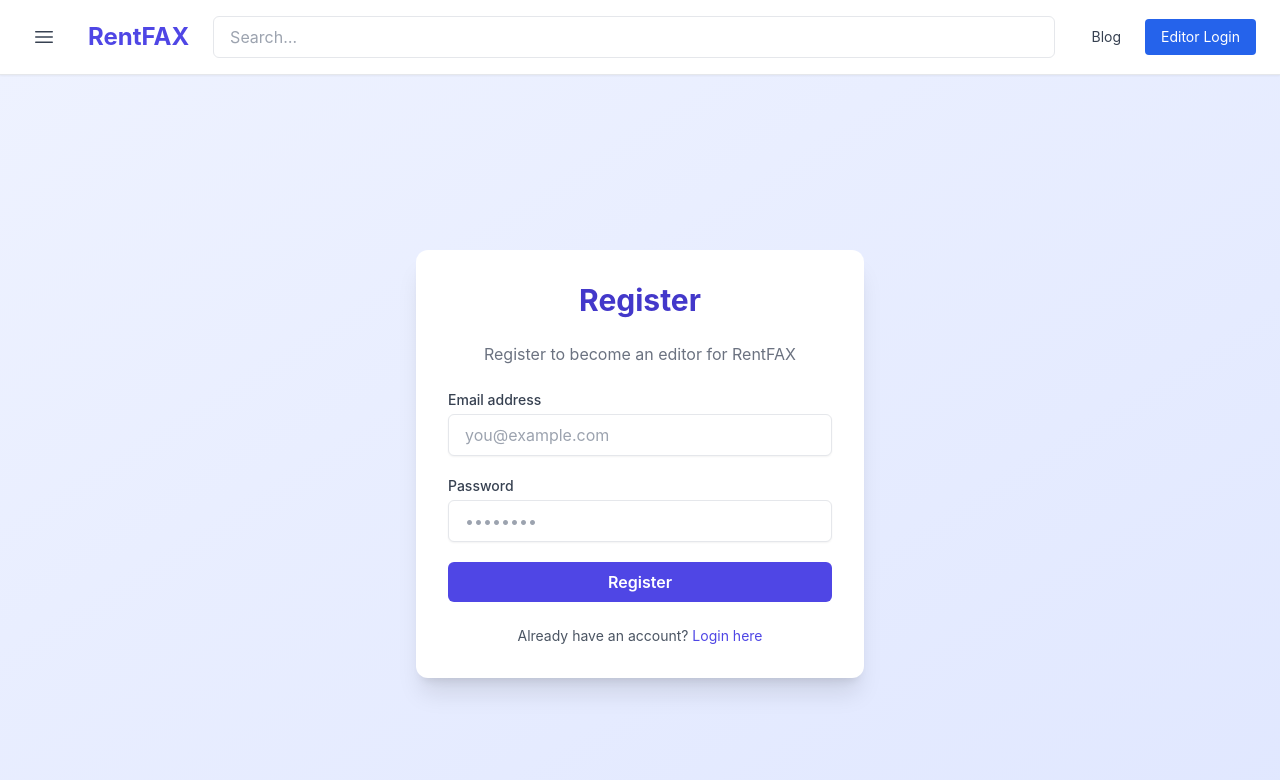
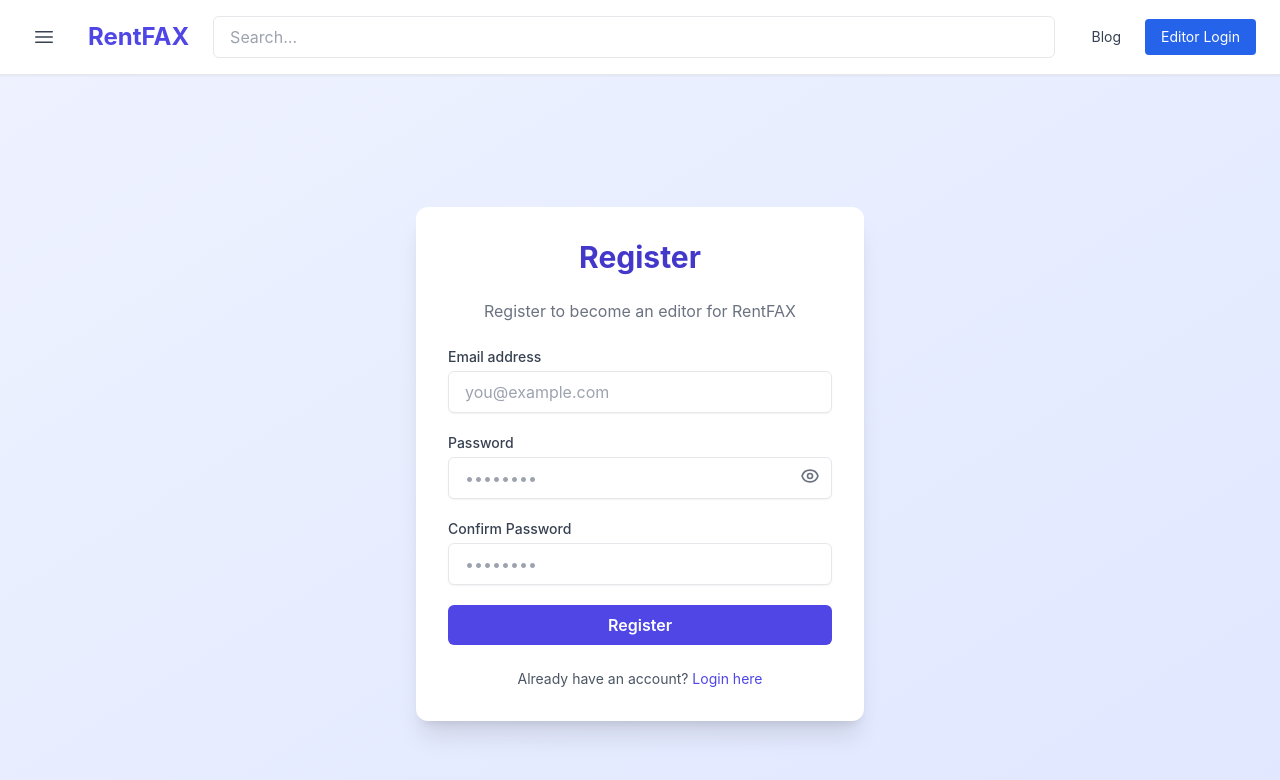
Before and after one commit to DHamilton-rentfax/rentfax-landing-page, a Next.js app: page /editor-register in a window 1280 px wide. Shown: the top 780 px of the page. Built offline with nearby package versions, Linux system fonts and the light colour scheme; no server answers.

Commit message:
update api.js and registration page.

```diff
--- a/lib/api.js
+++ b/lib/api.js
@@ -1,11 +1,13 @@
-// lib/api.js
-
 /**
  * A tiny fetch wrapper that mirrors axios.create(), always sending HttpOnly cookies.
  */
 function createAPI() {
+  const baseUrl = process.env.NEXT_PUBLIC_API_URL || '';
+
   async function request(url, options = {}) {
-    const res = await fetch(url, {
+    const fullUrl = url.startsWith('http') ? url : `${baseUrl}${url}`;
+
+    const res = await fetch(fullUrl, {
       credentials: 'include', // send HttpOnly cookie for auth
       ...options,
     });
--- a/pages/editor-register.jsx
+++ b/pages/editor-register.jsx
@@ -4,24 +4,42 @@
 import toast from "react-hot-toast";
 
 export default function EditorRegister() {
-  const [form, setForm] = useState({ email: "", password: "" });
+  const [form, setForm] = useState({ email: "", password: "", confirm: "" });
   const [loading, setLoading] = useState(false);
+  const [showPassword, setShowPassword] = useState(false);
+  const [strength, setStrength] = useState("Weak");
   const router = useRouter();
 
   // Update form fields
   const handleChange = (e) => {
-    setForm((prev) => ({ ...prev, [e.target.name]: e.target.value }));
+    const { name, value } = e.target;
+    setForm((prev) => ({ ...prev, [name]: value }));
+
+    if (name === "password") {
+      setStrength(evaluateStrength(value));
+    }
+  };
+
+  const evaluateStrength = (password) => {
+    if (password.length < 6) return "Weak";
+    if (/[A-Z]/.test(password) && /[0-9]/.test(password) && /[^a-zA-Z0-9]/.test(password))
+      return "Strong";
+    return "Medium";
+  };
+
+  const getStrengthColor = (level) => {
+    if (level === "Weak") return "bg-red-400";
+    if (level === "Medium") return "bg-yellow-400";
+    return "bg-green-500";
   };
 
   // Form submission
   const handleSubmit = async (e) => {
     e.preventDefault();
+    const { email, password, confirm } = form;
 
-    // Basic client-side validation
-    const { email, password } = form;
-
-    if (!email || !password) {
-      toast.error("Both email and password are required.");
+    if (!email || !password || !confirm) {
+      toast.error("All fields are required.");
       return;
     }
 
@@ -35,13 +53,18 @@
       return;
     }
 
+    if (password !== confirm) {
+      toast.error("Passwords do not match.");
+      return;
+    }
+
     setLoading(true);
 
     try {
       const res = await fetch("/api/auth/register", {
         method: "POST",
         headers: { "Content-Type": "application/json" },
-        body: JSON.stringify(form),
+        body: JSON.stringify({ email, password }),
       });
 
       const json = await res.json();
@@ -63,19 +86,15 @@
   return (
     <div className="min-h-screen bg-gradient-to-br from-indigo-50 to-indigo-100 flex items-center justify-center px-4">
       <div className="w-full max-w-md bg-white rounded-xl shadow-xl p-8 space-y-6">
-        <h2 className="text-3xl font-bold text-center text-indigo-700">
-          Register
-        </h2>
+        <h2 className="text-3xl font-bold text-center text-indigo-700">Register</h2>
         <p className="text-center text-gray-500">
           Register to become an editor for RentFAX
         </p>
 
         <form onSubmit={handleSubmit} className="space-y-5" noValidate>
+          {/* Email */}
           <div>
-            <label
-              htmlFor="email"
-              className="block text-sm font-medium text-gray-700"
-            >
+            <label htmlFor="email" className="block text-sm font-medium text-gray-700">
               Email address
             </label>
             <input
@@ -87,32 +106,86 @@
               placeholder="you@example.com"
               autoComplete="email"
               required
-              aria-required="true"
               className="mt-1 w-full px-4 py-2 border rounded-md shadow-sm focus:outline-none focus:ring-2 focus:ring-indigo-300"
             />
           </div>
 
+          {/* Password */}
           <div>
-            <label
-              htmlFor="password"
-              className="block text-sm font-medium text-gray-700"
-            >
+            <label htmlFor="password" className="block text-sm font-medium text-gray-700">
               Password
             </label>
+            <div className="relative">
+              <input
+                id="password"
+                name="password"
+                type={showPassword ? "text" : "password"}
+                value={form.password}
+                onChange={handleChange}
+                placeholder="••••••••"
+                autoComplete="new-password"
+                required
+                className="mt-1 w-full px-4 py-2 pr-10 border rounded-md shadow-sm focus:outline-none focus:ring-2 focus:ring-indigo-300"
+              />
+              <button
+                type="button"
+                onClick={() => setShowPassword((v) => !v)}
+                className="absolute inset-y-0 right-3 flex items-center text-gray-500"
+                aria-label={showPassword ? "Hide password" : "Show password"}
+              >
+                {showPassword ? (
+                  <svg xmlns="http://www.w3.org/2000/svg" className="h-5 w-5" fill="none"
+                    viewBox="0 0 24 24" stroke="currentColor">
+                    <path strokeLinecap="round" strokeLinejoin="round" strokeWidth={2}
+                      d="M13.875 18.825A10.05 10.05 0 0112 19.5c-5.523 0-10-4.477-10-10
+                      a9.959 9.959 0 011.175-4.875M6.675 6.675a10.05 10.05 0 011.125-1.125M15
+                      15l6-6m-2.122 2.122a10.05 10.05 0 01-1.125 1.125M9 9l-6 6" />
+                  </svg>
+                ) : (
+                  <svg xmlns="http://www.w3.org/2000/svg" className="h-5 w-5" fill="none"
+                    viewBox="0 0 24 24" stroke="currentColor">
+                    <path strokeLinecap="round" strokeLinejoin="round" strokeWidth={2}
+                      d="M15 12a3 3 0 11-6 0 3 3 0 016 0z" />
+                    <path strokeLinecap="round" strokeLinejoin="round" strokeWidth={2}
+                      d="M2.458 12C3.732 7.943 7.523 5 12
+                      5c4.478 0 8.269 2.943 9.542 7
+                      -1.273 4.057-5.064 7-9.542 7
+                      -4.477 0-8.268-2.943-9.542-7z" />
+                  </svg>
+                )}
+              </button>
+            </div>
+
+            {/* Password Strength Bar */}
+            {form.password && (
+              <div className="mt-2 h-2 w-full bg-gray-200 rounded">
+                <div className={`h-2 rounded ${getStrengthColor(strength)} transition-all duration-300`} style={{
+                  width: strength === "Weak" ? "33%" : strength === "Medium" ? "66%" : "100%",
+                }}></div>
+                <p className="text-xs mt-1 text-gray-600">Strength: {strength}</p>
+              </div>
+            )}
+          </div>
+
+          {/* Confirm Password */}
+          <div>
+            <label htmlFor="confirm" className="block text-sm font-medium text-gray-700">
+              Confirm Password
+            </label>
             <input
-              id="password"
-              name="password"
-              type="password"
-              value={form.password}
+              id="confirm"
+              name="confirm"
+              type={showPassword ? "text" : "password"}
+              value={form.confirm}
               onChange={handleChange}
               placeholder="••••••••"
               autoComplete="new-password"
               required
-              aria-required="true"
               className="mt-1 w-full px-4 py-2 border rounded-md shadow-sm focus:outline-none focus:ring-2 focus:ring-indigo-300"
             />
           </div>
 
+          {/* Submit */}
           <button
             type="submit"
             disabled={loading}
@@ -126,6 +199,7 @@
           </button>
         </form>
 
+        {/* Already registered? */}
         <p className="text-center text-sm text-gray-600">
           Already have an account?{" "}
           <Link href="/admin/login" className="text-indigo-600 hover:underline">
```
